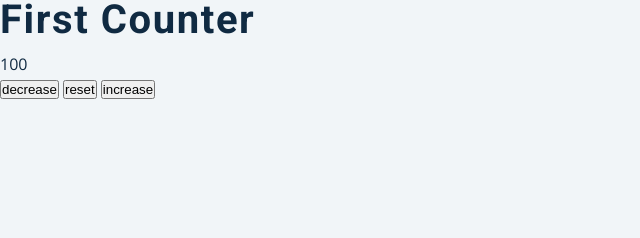
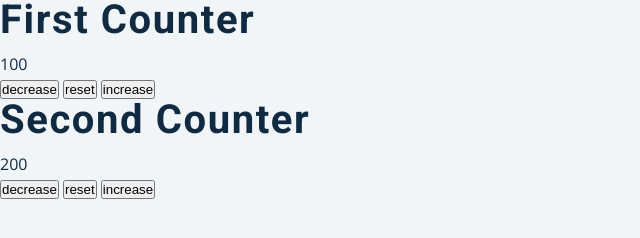
Before and after one commit to typhoon1zero2/Daily-JavaScript-Practice, a plain HTML site: page counter1/index.html in a window 1280 px wide. Shown: the whole page, without its empty margins (0-640 px from the left). Drawn offline with nearby package versions, Linux system fonts and the light colour scheme.

Commit message:
Created another counter

```diff
--- a/counter1/index.html
+++ b/counter1/index.html
@@ -18,6 +18,16 @@
           <button class="btn increase">increase</button>
         </div>
     </div>
+    <!-- second counter -->
+    <div class="container second-counter">
+        <h2>second counter</h2>
+        <span class="value">0</span>
+        <div class="button-container">
+          <button class="btn decrease">decrease</button>
+          <button class="btn reset">reset</button>
+          <button class="btn increase">increase</button>
+        </div>
+      </div>
 
     <script src="app.js"></script>
 </body>
```
